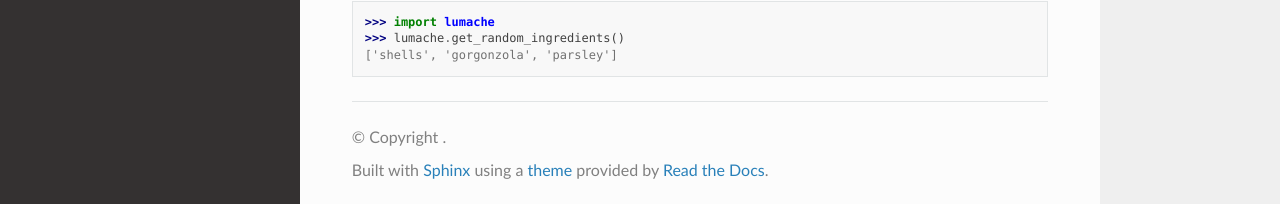
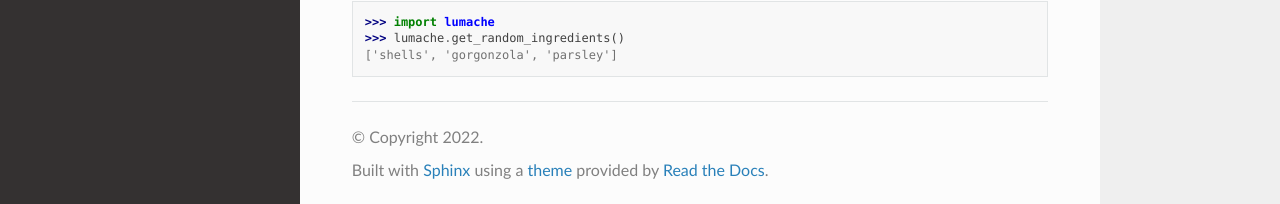
Before and after one commit to CreativeExpert/merkiogkerfi, a Sphinx documentation site: the page built from docs/source/usage.rst, in a window 1280 px wide and 1036 px high. Shown: the part 829-1033 px from the top of the window. Built offline with Sphinx 7.4.7 and the Read the Docs theme 2.0.0, drawn with Linux system fonts in a browser that asks for light colours; pages that are not in the unit, such as notebooks, are missing from menus; some of the changed lines change nothing that is shown.

Commit message:
Update conf.py

```diff
--- a/docs/source/conf.py
+++ b/docs/source/conf.py
@@ -20,3 +20,7 @@
     'includehidden': True,
     'titles_only': False
 }
+
+# General information about the project.
+project = u'Merki og kerfi'
+copyright = '2022'
```
